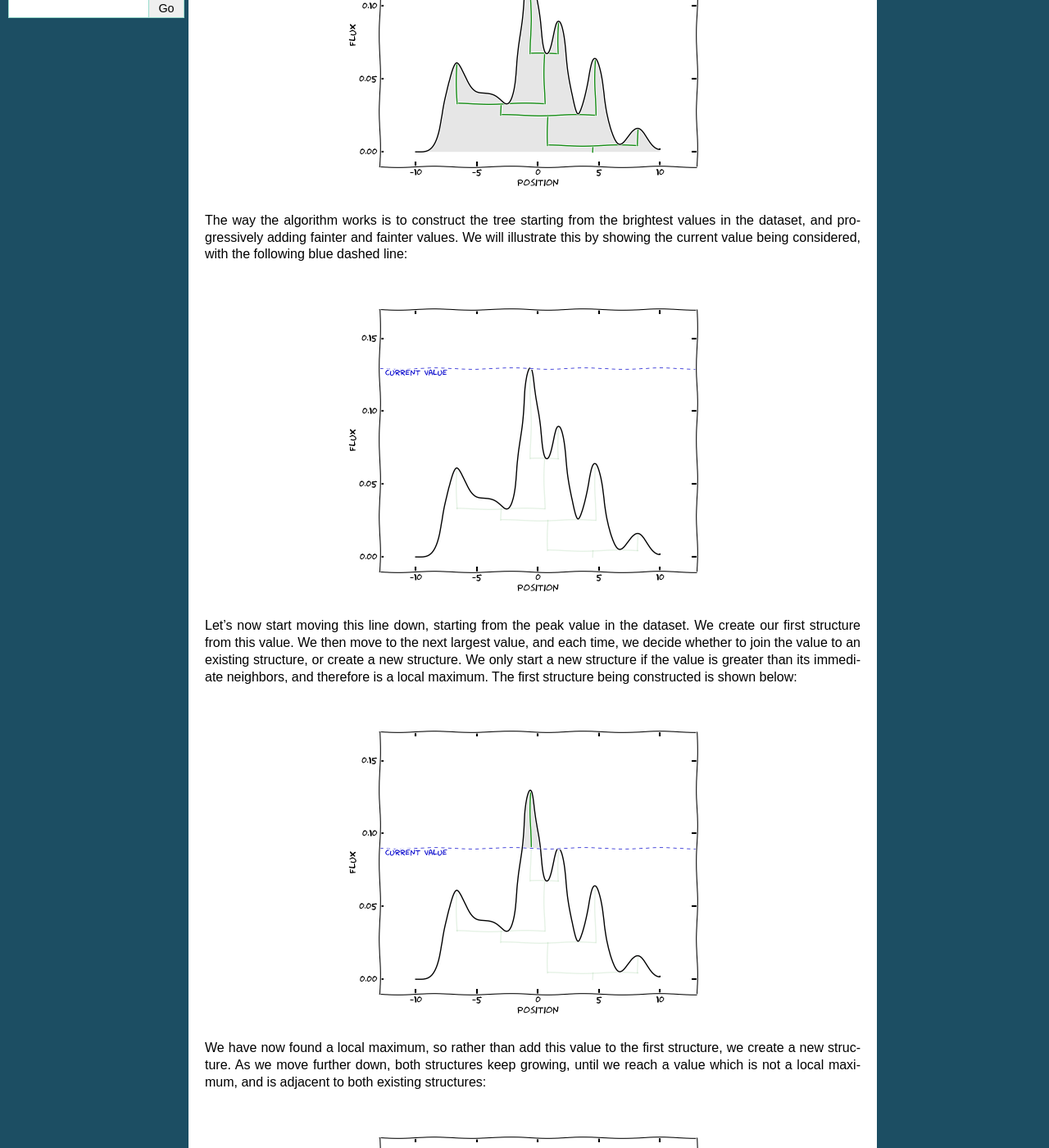
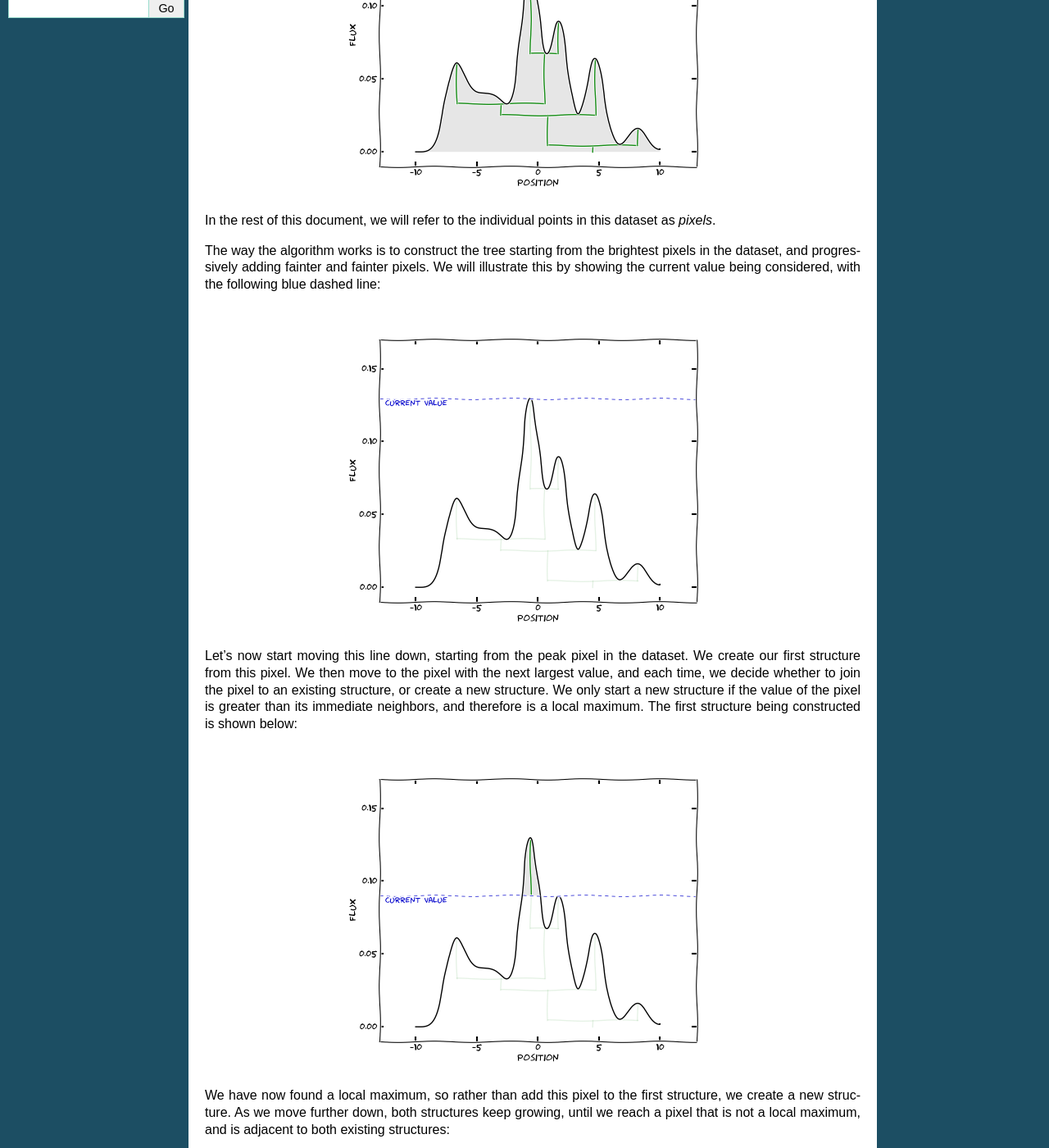
Before and after one commit to dendrograms/astrodendro, a Sphinx documentation site: the page built from docs/algorithm.rst, in a window 1280 px wide and 1400 px high, scrolled down 463 px. Shown: the whole window at 82% size. Built offline with Sphinx 7.4.7, drawn with Linux system fonts in a browser that asks for light colours; some of the changed text lies outside the part shown.

Commit message:
Use 'pixel' instead of 'value' where appropriate

```diff
--- a/docs/algorithm.rst
+++ b/docs/algorithm.rst
@@ -17,27 +17,31 @@ dataset overplotted in green:
 .. image:: algorithm/simple_final.png
    :align: center
 
+In the rest of this document, we will refer to the individual points in this
+dataset as *pixels*.
+
 The way the algorithm works is to construct the tree starting from the
-brightest values in the dataset, and progressively adding fainter and fainter
-values. We will illustrate this by showing the current value being considered,
+brightest pixels in the dataset, and progressively adding fainter and fainter
+pixels. We will illustrate this by showing the current value being considered,
 with the following blue dashed line:
 
 .. image:: algorithm/simple_step1.png
    :align: center
 
-Let's now start moving this line down, starting from the peak value in the
-dataset. We create our first structure from this value. We then move to the
-next largest value, and each time, we decide whether to join the value to an
-existing structure, or create a new structure. We only start a new structure if
-the value is greater than its immediate neighbors, and therefore is a local
-maximum. The first structure being constructed is shown below:
+Let's now start moving this line down, starting from the peak pixel in the
+dataset. We create our first structure from this pixel. We then move to the
+pixel with the next largest value, and each time, we decide whether to join the
+pixel to an existing structure, or create a new structure. We only start a new
+structure if the value of the pixel is greater than its immediate neighbors,
+and therefore is a local maximum. The first structure being constructed is
+shown below:
 
 .. image:: algorithm/simple_step2.png
    :align: center
 
-We have now found a local maximum, so rather than add this value to the first
+We have now found a local maximum, so rather than add this pixel to the first
 structure, we create a new structure. As we move further down, both structures
-keep growing, until we reach a value which is not a local maximum, and is
+keep growing, until we reach a pixel that is not a local maximum, and is
 adjacent to both existing structures:
 
 .. image:: algorithm/simple_step3.png
@@ -65,7 +69,7 @@ Setting a minimum value (``min_value``)
 Most real-life datasets are likely to contain some level of noise, and below a
 certain value, there is no point in constructing a tree since it will not be
 measuring anything physical. By default, the minimum value is set to minus
-infinity, which means all values are added to the tree. However, you will very
+infinity, which means all pixels are added to the tree. However, you will very
 likely want to change this so that only significant features above the noise
 are included.
 
@@ -121,7 +125,7 @@ enough above the merging point to be considered an independent structure:
 .. image:: algorithm/large_delta_step1.png
    :align: center
 
-and the values are then simply added to the first structure, rather than
+and the pixels are then simply added to the first structure, rather than
 creating a branch:
 
 .. image:: algorithm/large_delta_step2.png
@@ -137,7 +141,7 @@ Additional options
 ------------------
 
 In addition to the minimum height of a structure, it is also possible to
-specify the minimum number of values that a structure should contain in order
+specify the minimum number of pixels that a structure should contain in order
 to remain an independent structure (``min_npix``), and in future, it will be
 possible to specify arbitrary criteria, such as the proximity to a given point
 or set of coordinates.
```
Also changed, not shown: other parts of docs/algorithm.rst (+3 -3 lines).
